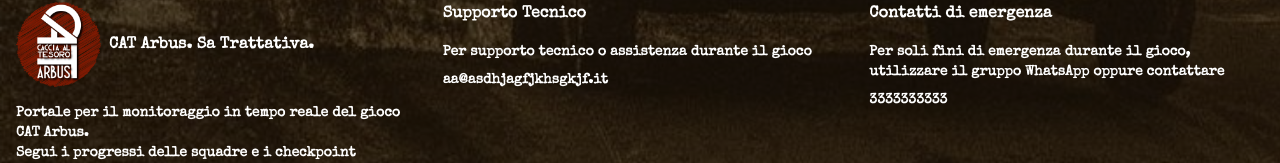
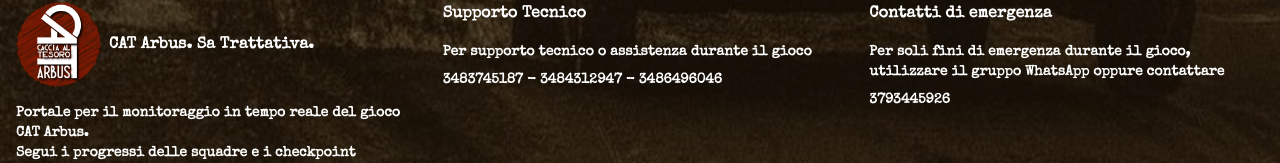
Before and after one commit to catarbusorganizzazione-debug/catarbus-help, a Next.js app: page / in a window 1280 px wide. Shown: the part 633-796 px from the top of the page. Built offline with nearby package versions, Linux system fonts and the light colour scheme; no server answers.

Commit message:
add contatti

```diff
--- a/app/components/Footer.tsx
+++ b/app/components/Footer.tsx
@@ -31,7 +31,7 @@ export default function Footer() {
             <h3 className="font-semibold mb-4">Supporto Tecnico</h3>
             <div className="text-sm text-gray-400">
               <p>Per supporto tecnico o assistenza durante il gioco</p>
-              <p className="mt-2 text-blue-400">aa@asdhjagfjkhsgkjf.it</p>
+              <p className="mt-2 text-blue-400">3483745187 - 3484312947 - 3486496046</p>
             </div>
           </div>
 
@@ -43,7 +43,7 @@ export default function Footer() {
                 Per soli fini di emergenza durante il gioco, utilizzare il
                 gruppo WhatsApp oppure contattare
               </p>
-              <p className="mt-2 text-blue-400">3333333333</p>
+              <p className="mt-2 text-blue-400">3793445926</p>
             </div>
           </div>
         </div>
```
